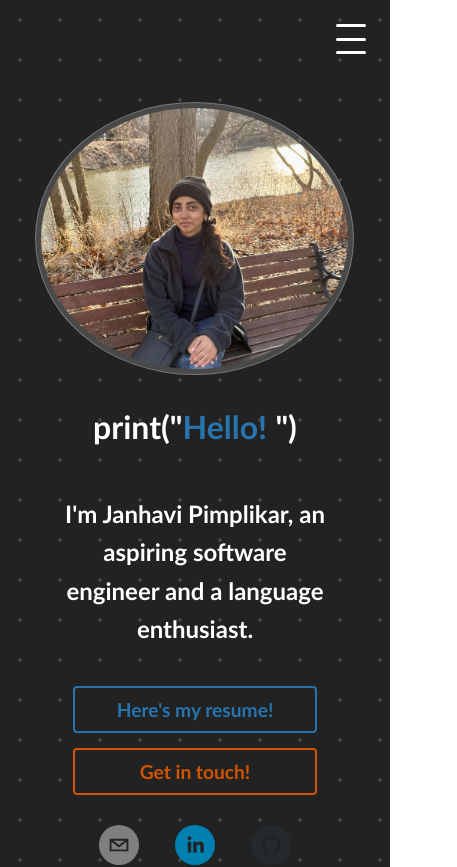
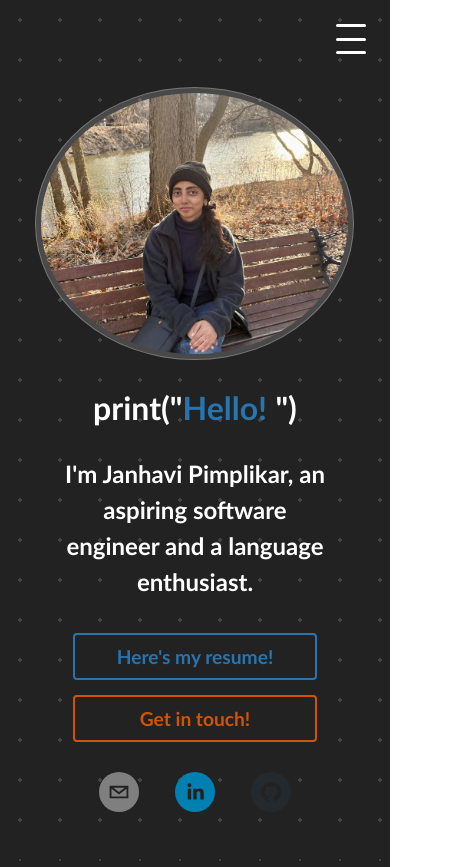
Before and after one commit to Janhavi-2001/Janhavi-2001.github.io, a React (Create React App) app: page / in a window 390 px wide. Shown: the top 867 px of the page, 457 px wide, since content can reach past the window. Built offline with nearby package versions, Linux system fonts and the light colour scheme.

Commit message:
Resolve mobile view layout issues

```diff
--- a/src/App.css
+++ b/src/App.css
@@ -5,6 +5,7 @@
     linear-gradient(45deg, #222 89%, #9ac1ce 11%);
   background-size: 40px 40px, cover;
   font-family: 'Calibri', sans-serif;
+  overflow-x: hidden;
 }
 
 .slide-in {
--- a/src/Components/About/About.js
+++ b/src/Components/About/About.js
@@ -53,7 +53,7 @@ const About = () => {
           <p className="description">
             As a software engineering graduate student at Arizona State University, my focus is on leveraging my problem-solving skills to create efficient and user-friendly applications. I'm eager to explore the different ways technology can simplify our lives, and it has since evolved into an inclination towards building functional yet intuitive software.
             <br /><br />
-            Fluent in three Indian languages, I hold a JLPT N3 certification in Japanese and am a hobbyist learner of Mandarin Chinese. I believe that not only tools and skills, but understanding diverse perspectives is key to building inclusive technology. I'm always open to enhancing my knowledge in software engineering, internationalization, and contributing to projects that make a difference in our perception of global software development.
+            Fluent in three Indian languages, I hold a JLPT N3 certification in Japanese and am a hobbyist learner of Mandarin Chinese. I believe that not only tools and skills, but also understanding diverse perspectives is key to building inclusive technology. I'm always open to enhancing my knowledge in software engineering, internationalization, and contributing to projects that make a difference in our perception of global software development.
           </p>
           <br />
         </div>
--- a/src/Components/Home/Home.css
+++ b/src/Components/Home/Home.css
@@ -175,11 +175,12 @@ span {
 
     .home-content p {
         font-size: 1.5rem;
-        line-height: 1.6;
-        padding: 1.25rem 0;
+        line-height: 1.5;
+        padding: 0;
         text-align: center;
         width: 80%;
         margin: auto;
+        padding-bottom: 1rem;
     }
 
     .button-group {
--- a/src/Components/Home/Image.css
+++ b/src/Components/Home/Image.css
@@ -49,8 +49,8 @@
         align-items: center;
         justify-content: center;
         margin: auto;
-        margin-top: 70px;
-        margin-bottom: 20px;
+        margin-top: 50px;
+        margin-bottom: 10px;
         margin-left: 25px;
         width: 100%;
         order: 1;
--- a/src/Components/Loader/Loader.css
+++ b/src/Components/Loader/Loader.css
@@ -2,7 +2,7 @@
   position: fixed;
   top: 0;
   left: 0;
-  width: 100vw;
+  width: 100%;
   height: 100vh;
   background-color: #222;
   display: flex;
--- a/src/Components/Navigation/Navigation.css
+++ b/src/Components/Navigation/Navigation.css
@@ -121,7 +121,7 @@
     .navStyle {
         justify-content: flex-end;
         padding: 1rem;
-        width: 100vw;
+        width: 100%;
         height: auto;
         text-align: center;
     }
@@ -134,7 +134,7 @@
         position: fixed;
         left: 0;
         top: -100vh;
-        width: 100vw;
+        width: 100%;
         height: 100vh;
         background: #222;
         width: 100%;
--- a/src/Components/ProjCards/ProjCards.css
+++ b/src/Components/ProjCards/ProjCards.css
@@ -233,12 +233,12 @@
     }
 
     .skill-badge {
-        margin: 4px 4px 0 0;
+        margin: 8px 8px 0 0;
         padding: 6px 12px;
         background-color: #2774AE;
         color: white;
         border-radius: 12px;
-        font-size: 0.8rem;
+        font-size: 0.85rem;
     }
 
     .live-link, .demo-link {
--- a/src/Components/Timeline/Timeline.css
+++ b/src/Components/Timeline/Timeline.css
@@ -246,6 +246,13 @@
     text-align: left;
   }
 
+  .timeline-card-container.right .timeline-card {
+    margin-left: 0;
+    margin-right: 0;
+    width: 100%;
+    text-align: justify;
+  }
+
   .skill-badge {
     display: inline-block;
     background-color: #2774AE;
@@ -276,13 +283,14 @@
     width: 100%;
     padding: 15px;
     text-align: left;
-    left: -13px;
+    left: -8px;
   }
 
   .timeline-card-container.right .timeline-card {
     margin-left: 0;
     margin-right: 0;
     width: 100%;
+    text-align: justify;
   }
 
   .timeline-date-blurb.left,
```
